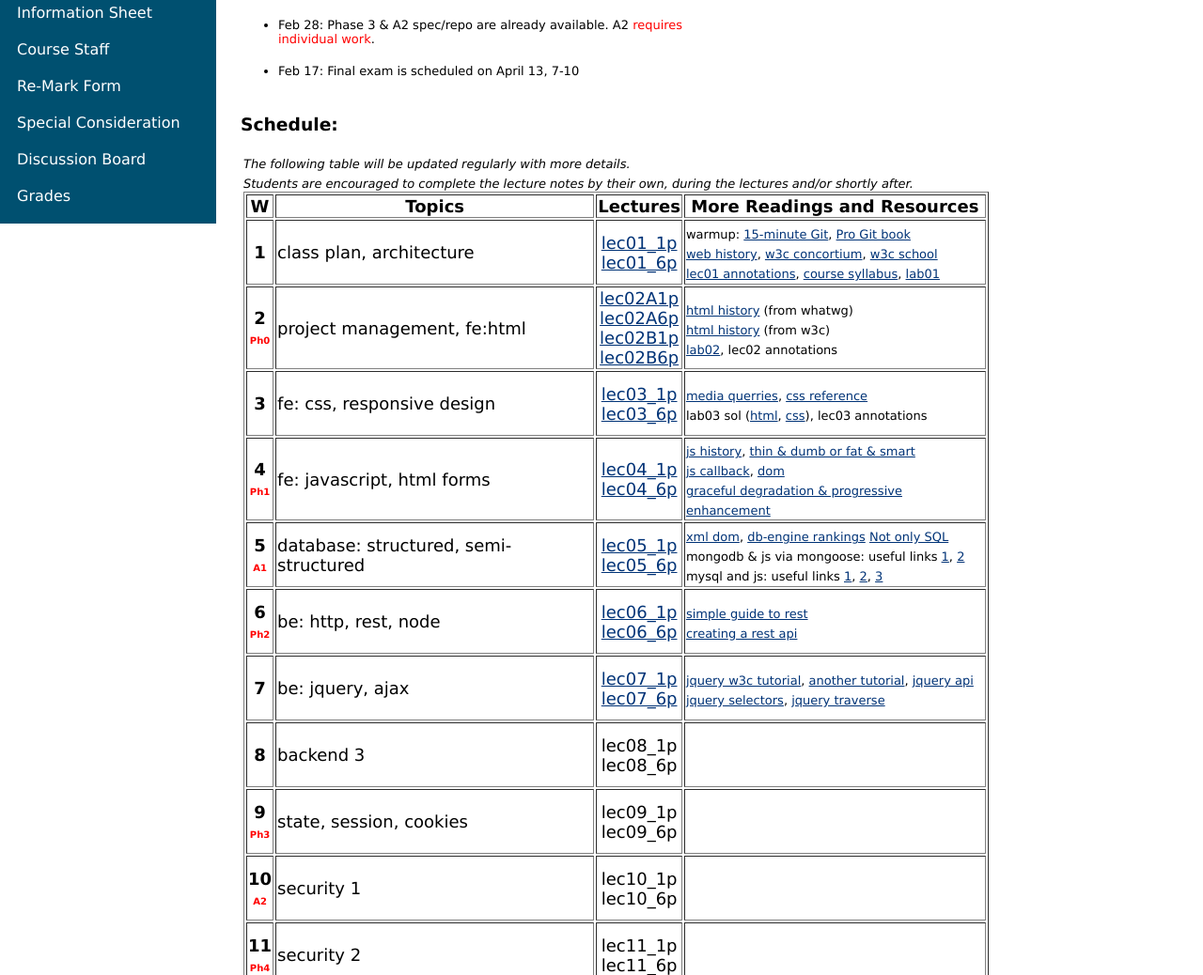
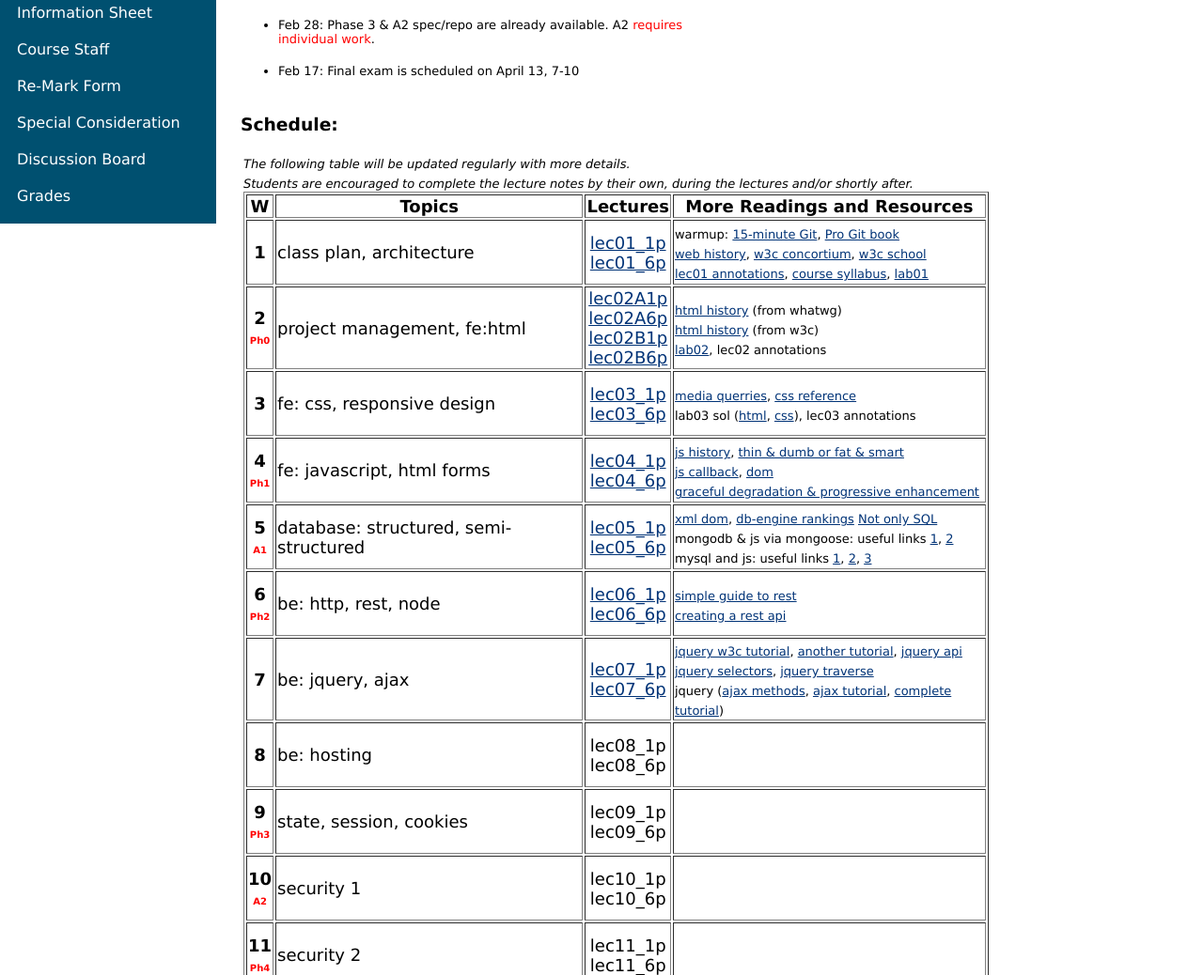
Before and after one commit to CSC309-spring2017/CSC309-spring2017.github.io, a plain HTML site: page index.html in a window 1280 px wide. Shown: the part 138-1176 px from the top of the page at 94% size. Drawn offline with Linux system fonts and the light colour scheme.

```diff
--- a/index.html
+++ b/index.html
@@ -77,8 +77,8 @@
 							                                                        <td>database: structured, semi-structured</td><td height=65><center><a href="lec05_1p.pdf">lec05_1p</a><br><a href="lec05_6p.pdf">lec05_6p</a></center></td><td><font size="2.5"><a href="https://www.w3schools.com/xml/dom_intro.asp">xml dom</a>, <a href="http://db-engines.com/en/ranking">db-engine rankings</a> <a href="https://www.sitepoint.com/sql-vs-nosql-differences/">Not only SQL</a><br/>mongodb & js via mongoose: useful links <a href="http://mongoosejs.com/docs/guide.html">1</a>, <a href="http://mongoosejs.com/docs/api.html">2</a></br>mysql and js: useful links <a href="https://codeforgeek.com/2015/01/nodejs-mysql-tutorial/">1</a>, <a href="https://www.sitepoint.com/using-node-mysql-javascript-client/">2</a>, <a href="https://github.com/mysqljs/mysql">3</a></font></td></tr>
 							<tr><th> 6<br><font title= "Project Phase 2 due on Feb 17, 10:00 pm" color="red" size="1">Ph2</font></th>
 							                                                        <td>be: http, rest, node           </td><td height=65><center><a href="lec06_1p.pdf">lec06_1p</a><br><a href="lec06_6p.pdf">lec06_6p</a></center></td><td><font size="2.5"><a href="https://code.tutsplus.com/tutorials/a-beginners-guide-to-http-and-rest--net-16340">simple guide to rest</a></br> <a href="https://gist.github.com/iksose/9401758">creating a rest api</a></font></td></tr>
-							<tr><th> 7</th>                                         <td>be: jquery, ajax               </td><td height=65><center><a href="lec07_1p.pdf">lec07_1p</a><br><a href="lec07_6p.pdf">lec07_6p</a></center></td><td><font size="2.5"><a href="https://www.w3schools.com/jquery/default.asp">jquery w3c tutorial</a>, <a href="https://www.tutorialspoint.com/jquery/jquery-overview.htm">another tutorial</a>, <a href="http://api.jquery.com/">jquery api</a></br><a href="http://api.jquery.com/category/selectors/">jquery selectors</a>, <a href="http://api.jquery.com/category/traversing">jquery traverse</a></font></td></tr>
-							<tr><th> 8</th>                                         <td>backend  3                     </td><td height=65><center><a >lec08_1p</a><br><a >lec08_6p</a></center></td><td><font size="2.5"></font></td></tr>
+							<tr><th> 7</th>                                         <td>be: jquery, ajax               </td><td height=65><center><a href="lec07_1p.pdf">lec07_1p</a><br><a href="lec07_6p.pdf">lec07_6p</a></center></td><td><font size="2.5"><a href="https://www.w3schools.com/jquery/default.asp">jquery w3c tutorial</a>, <a href="https://www.tutorialspoint.com/jquery/jquery-overview.htm">another tutorial</a>, <a href="http://api.jquery.com/">jquery api</a></br><a href="http://api.jquery.com/category/selectors/">jquery selectors</a>, <a href="http://api.jquery.com/category/traversing">jquery traverse</a></br>jquery (<a href="https://www.w3schools.com/jquery/jquery_ref_ajax.asp">ajax methods</a>, <a href="http://api.jquery.com/jquery.ajax/">ajax tutorial</a>, <a href="http://www.jquery-tutorial.net/">complete tutorial</a>)</font></td></tr>
+							<tr><th> 8</th>                                         <td>be: hosting                    </td><td height=65><center><a >lec08_1p</a><br><a >lec08_6p</a></center></td><td><font size="2.5"></font></td></tr>
 							<tr><th> 9<br><font title= "Project Phase 3 due on March 17, 10:00 pm" color="red" size="1">Ph3</font></th>
 							                                                        <td>state, session, cookies        </td><td height=65><center><a >lec09_1p</a><br><a >lec09_6p</a></center></td><td><font size="2.5"></font></td></tr>
 							<tr><th>10<br><font title= "Assignment 2 due on March 24, 10:00 pm" color="red" size="1">A2</font></th>
```
